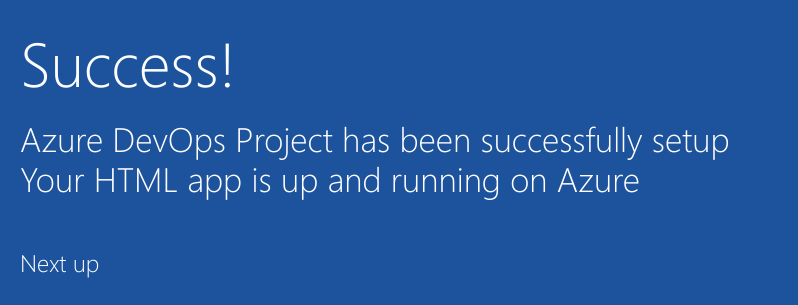
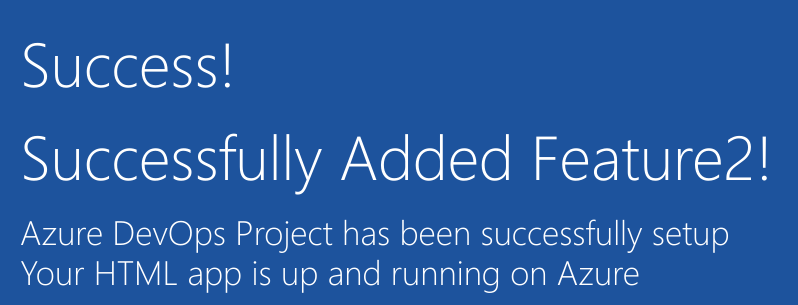
Before and after one commit to code-pinguin/hooli_co, a plain HTML site: page sample-project/index.html in a window 1280 px wide. Shown: the part 352-657 px from the top of the page, 205-1003 px from the left. Drawn offline with Linux system fonts and the light colour scheme.

Commit message:
Added Feature2

```diff
--- a/sample-project/index.html
+++ b/sample-project/index.html
@@ -19,6 +19,7 @@
         </div>
             <div class="content-body">
                 <div class="success-text">Success!</div>
+                <div class="success-text">Successfully Added Feature2!</div>
                 <div class="description line-1"> Azure DevOps Project has been successfully setup</div>
                 <div class="description line-2"> Your HTML app is up and running on Azure</div>
                 <div class="next-steps-container">
```
